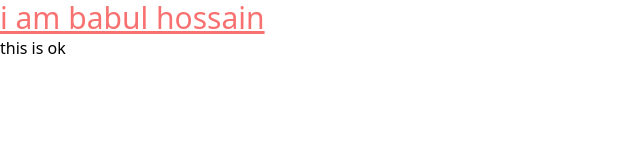
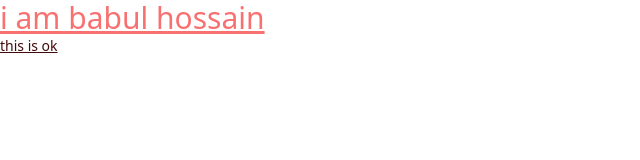
Before and after one commit to babulpro/TailwindPac, a website: page index.html in a window 1280 px wide. Shown: the full height of the page, 0-640 px from the left. Drawn offline with nearby package versions, Linux system fonts and the light colour scheme; files that its build step writes are made by us from their sources.

Commit message:
class is added on paragrapg

```diff
--- a/index.html
+++ b/index.html
@@ -9,6 +9,6 @@
 </head>
 <body>
 	<h1 class="text-3xl underline text-red-400">i am babul hossain</h1>
-	<p>this is ok</P>
+	<p class="text-sm text-red-950 underline">this is ok</P>
 </body>
 </html>
```
